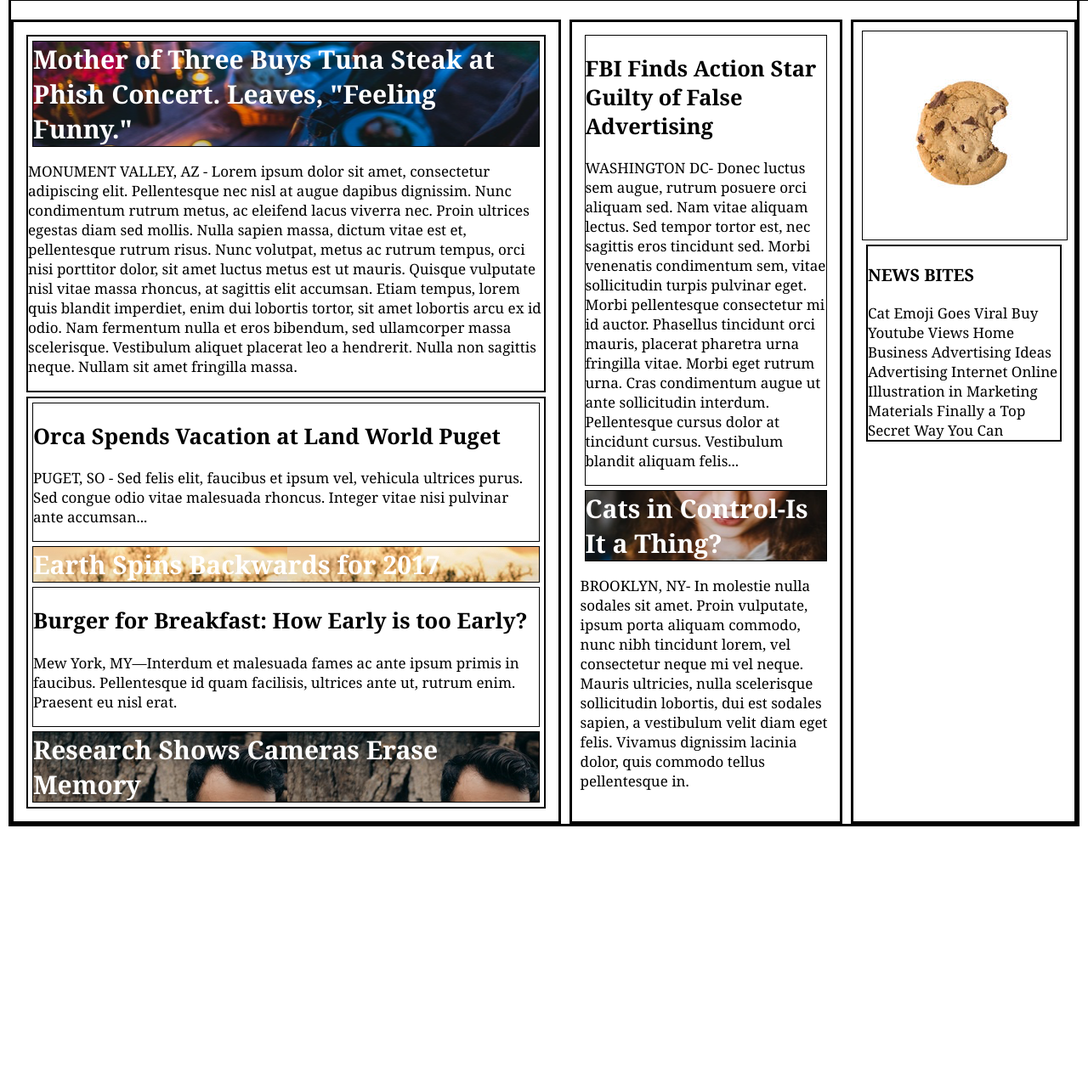
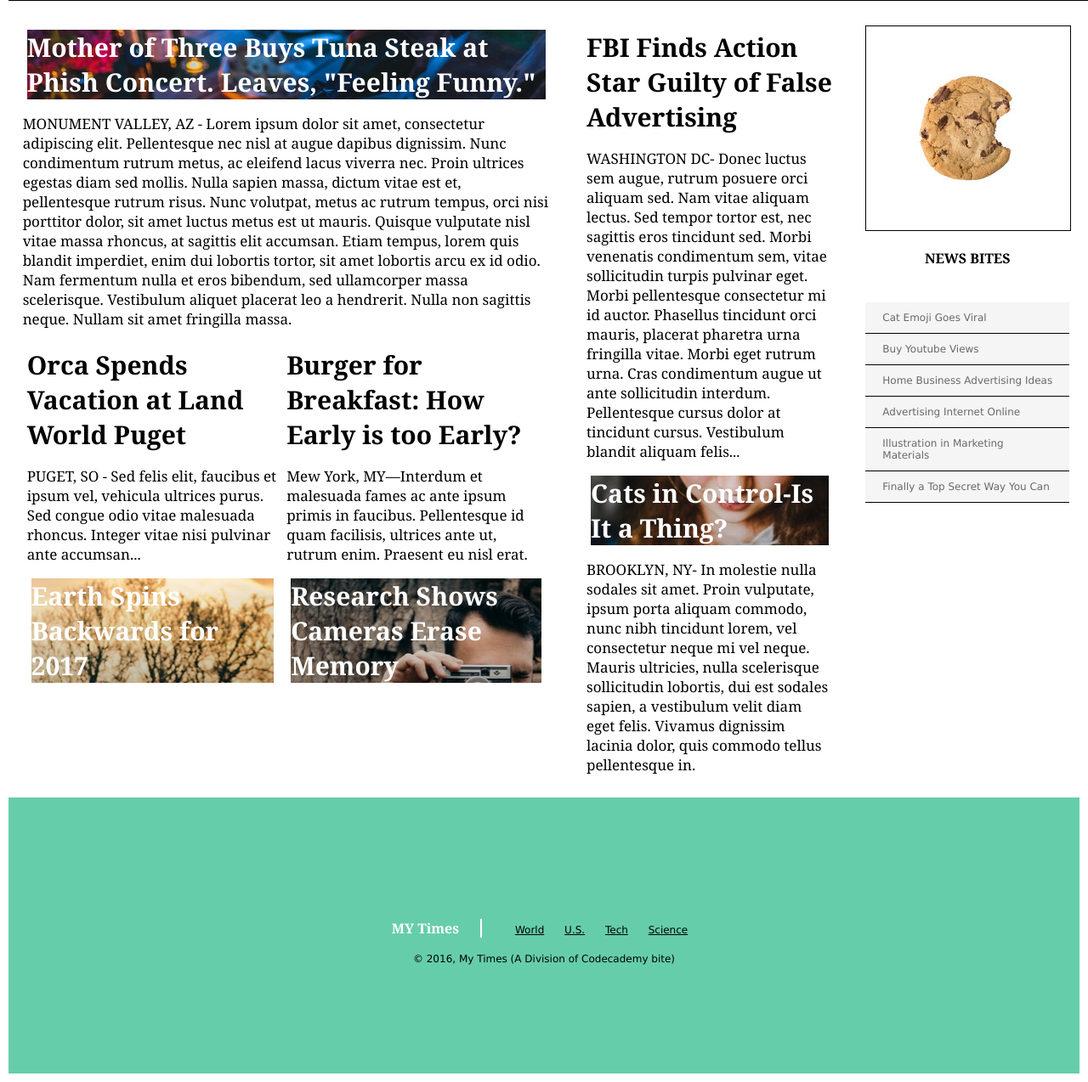
Before and after one commit to jkchill2010/my_times, a plain HTML site: page index.html in a window 1280 px wide. Shown: the part 90-1364 px from the top of the page at 85% size. Before the commit the page ends 1073 px from the top, so only its background shows below. Drawn offline with Linux system fonts and the light colour scheme.

Commit message:
Finalized

```diff
--- a/index.html
+++ b/index.html
@@ -35,16 +35,16 @@
           <div class="story">
             <h2>Orca Spends Vacation at Land World Puget</h2>
             <p class="narrative">PUGET, SO - Sed felis elit, faucibus et ipsum vel, vehicula ultrices purus. Sed congue odio vitae malesuada rhoncus. Integer vitae nisi pulvinar ante accumsan...</p>
-          </div>
             <div class="earth-img">
               <span>Earth Spins Backwards for 2017</span>
+            </div>
           </div>
           <div class="story">
             <h2>Burger for Breakfast: How Early is too Early?</h2>
             <p class="narrative">Mew York, MY—Interdum et malesuada fames ac ante ipsum primis in faucibus. Pellentesque id quam facilisis, ultrices ante ut, rutrum enim. Praesent eu nisl erat.</p>
-          </div>
             <div class="cameras-img">
               <span>Research Shows Cameras Erase Memory</span>
+            </div>
           </div>
         </div>
       </div>
@@ -54,15 +54,17 @@
           <h2>FBI Finds Action Star Guilty of False Advertising</h2>
           <p class="narrative">WASHINGTON DC- Donec luctus sem augue, rutrum posuere orci aliquam sed. Nam vitae aliquam lectus. Sed tempor tortor est, nec sagittis eros tincidunt sed. Morbi venenatis condimentum sem, vitae sollicitudin turpis pulvinar eget. Morbi pellentesque consectetur mi id auctor. Phasellus tincidunt orci mauris, placerat pharetra urna fringilla vitae. Morbi eget rutrum urna. Cras condimentum augue ut ante sollicitudin interdum. Pellentesque cursus dolor at tincidunt cursus. Vestibulum blandit aliquam felis...</p>
         </div>
+        <div class="story">
           <div class="cats-img">
             <span>Cats in Control-Is It a Thing?</span>
           </div>
           <p class="narrative">BROOKLYN, NY- In molestie nulla sodales sit amet. Proin vulputate, ipsum porta aliquam commodo, nunc nibh tincidunt lorem, vel consectetur neque mi vel neque. Mauris ultricies, nulla scelerisque sollicitudin lobortis, dui est sodales sapien, a vestibulum velit diam eget felis. Vivamus dignissim lacinia dolor, quis commodo tellus pellentesque in.</p>
         </div>
+      </div>
 
       <div class="column-small">
         <div class="cookie-img">
-          <img class="cookie" src="./resources/css/images/img-news-bite.png" / alt="Cookie Bite">
+          <img src="./resources/css/images/img-news-bite.png" / alt="Cookie Bite">
         </div>
         <div class="news-bites">
           <h3>NEWS BITES</h3>
@@ -74,10 +76,19 @@
           <span class="bite">Finally a Top Secret Way You Can</span>
         </div>
       </div>
-
+    </div>
     <footer>
       <div class="info">
-
+        <span class="title">MY Times</span>
+        <nav>
+          <span><a href="#">World</a></span>
+          <span><a href="#">U.S.</a></span>
+          <span><a href="#">Tech</a></span>
+          <span><a href="#">Science</a></span>
+        </nav>
+      </div>
+      <div class="copyright">
+        © 2016, My Times (A Division of Codecademy bite)
       </div>
     </footer>
 
--- a/resources/css/style.css
+++ b/resources/css/style.css
@@ -1,3 +1,26 @@
+body {
+  margin: 0;
+  font-family: "Georgia", serif;
+  font-size: 17px;
+  color: black;
+}
+
+a {
+  color: black;
+}
+
+h2 {
+  margin-top: 0;
+  margin-bottom: 0;
+  font-size: 30px;
+  font-weight: bold;
+}
+
+nav span {
+  display: inline-block;
+  padding: 20px 10px;
+}
+
 .logo {
   display: flex;
   align-items: center;
@@ -47,18 +70,19 @@ body {
   font-family: "Georgia", serif;
   font-size: 17px;
   color: black;
+
 }
 
 .main-content {
   display: flex;
   padding-top: 100px;
-  border: 3px solid black;
+
   justify-content: space-around;
 }
 
 .column-large {
 width: 630px;
-border: 3px solid black;
+
 margin-right: 10px;
 padding: 10px;
 justify-content: center;
@@ -66,12 +90,12 @@ justify-content: center;
 }
 
 .article1 {
-border: 2px solid black;
+
 margin: 5px;
 }
 
 .article1-img {
-  border: 1px solid black;
+
   margin: 5px;
   background-image: url("./images/img-story-main.png");
   font-family: Georgia;
@@ -91,17 +115,19 @@ color: white;
 }
 
 .stories {
-  border: 2px solid black;
+
   margin: 5px;
+  display: flex;
 }
 
 .story {
-border: 1px solid black;
+
 margin: 5px;
+
 }
 
 .earth-img {
-border: 1px solid black;
+
 margin: 5px;
 background-image: url("./images/img-story-2.png");
 font-family: Georgia;
@@ -111,7 +137,7 @@ color: white;
 }
 
 .cameras-img {
-  border: 1px solid black;
+
   margin: 5px;
   background-image: url("./images/img-story-3.png");
   font-family: Georgia;
@@ -122,13 +148,13 @@ color: white;
 
 .column-medium {
 width: 300px;
-border: 3px solid black;
+
 margin-right: 10px;
 padding: 10px;
 }
 
 .cats-img {
-  border: 1px solid black;
+
   margin: 5px;
   background-image: url("./images/img-story-1.png");
   font-family: Georgia;
@@ -139,29 +165,67 @@ color: white;
 
 .column-small {
 width: 240px;
-border: 3px solid black;
+
 padding: 10px;
+flex-direction: column;
 }
 
-.cookie-img {
+.cookie-img img {
   border: 1px solid black;
-  width: 240px;
-
+  height: 240px;
 }
 
-.cookie {
 
-}
 
-.news-bites {
-  border: 2px solid black;
-  margin: 5px;
+.news-bites h3 {
+  margin-bottom: 41px;
+  font-size: 16px;
+  font-weight: bold;
+  text-align: center;
 }
 
 .bite {
-
+  margin: 0;
+  background-color: WhiteSmoke;
+  font-family: Verdana, sans-serif;
+  font-size: 12px;
+  color: DimGray;
+  border-bottom: 1px solid black;
+  display: block;
+  padding: 11px 20px;
 }
 
-.info {
+.news-bites h3 {
+  margin-bottom: 41px;
+  font-size: 16px;
+  font-weight: bold;
+  text-align: center;
+}
 
+footer {
+  display: flex;
+  align-items: center;
+  justify-content: center;
+  flex-direction: column;
+  width: 100%;
+  height: 325px;
+  background-color: mediumaquamarine;
+  margin: auto;
+  font-family: "Verdana", sans-serif;
+  font-size: 12px;
 }
+
+footer .title {
+  display: inline-block;
+  padding-right: 25px;
+border-right: 2px solid white;
+  font-family: "Georgia", serif;
+  font-size: 16px;
+  font-weight: bold;
+  color: white;
+}
+
+footer nav {
+  display: inline-block;
+  padding-left: 25px;
+}
```
Lines whose indentation alone changed are shown as unchanged.
